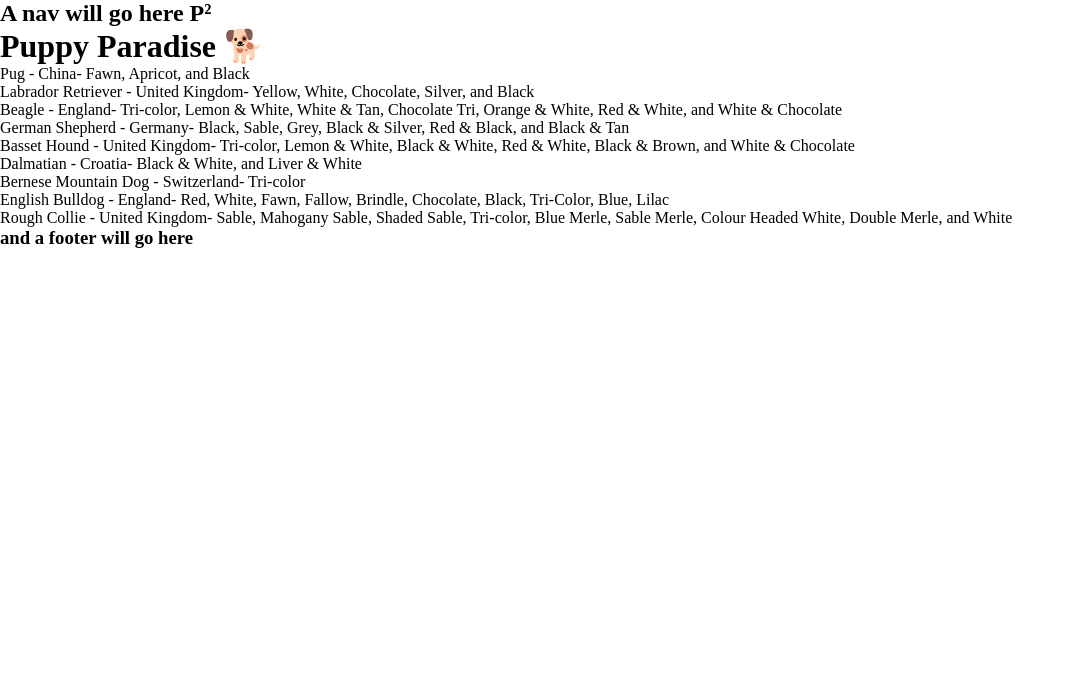
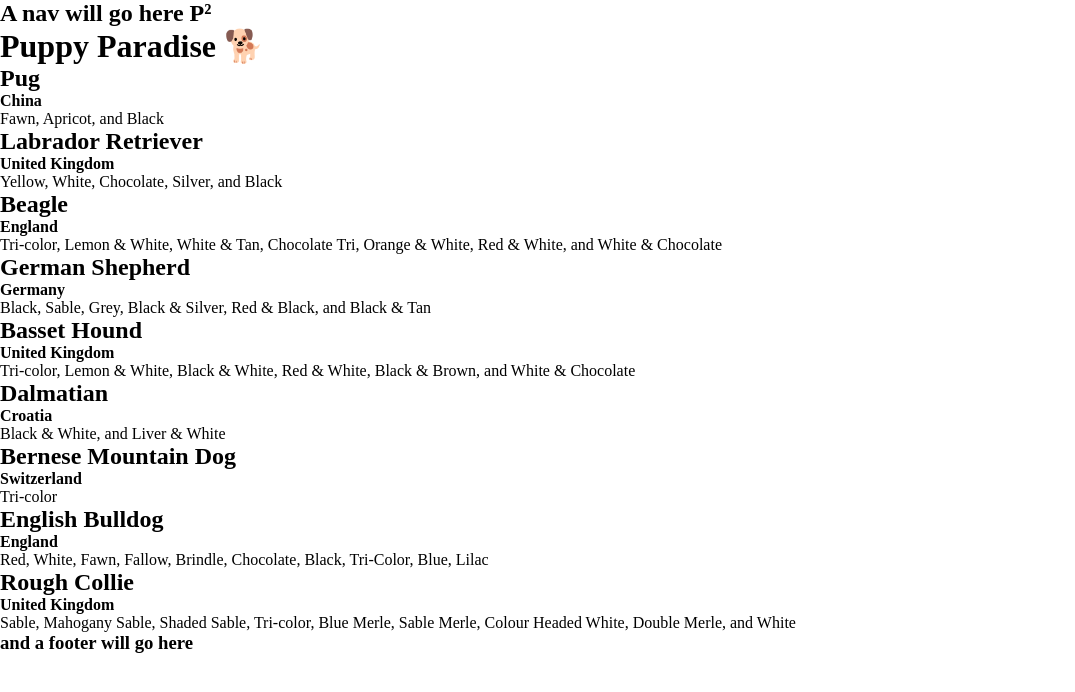
Before and after one commit to jos3ph-m/Puppy-Paradise, a React (Create React App) app: page / in a window 1280 px wide. Shown: the top 692 px of the page, without its empty margins (0-1075 px from the left). Built offline with nearby package versions, Linux system fonts and the light colour scheme.

Commit message:
Bringing data into Dogs - 4

```diff
--- a/src/components/Dog.js
+++ b/src/components/Dog.js
@@ -5,15 +5,17 @@ import { DogData } from './DogData';
 const Dogs = () => {
   return (
     <div>
-      <ul>
+      <div>
         {DogData.map((dog, index) => {
           return (
-            <li>
-              {dog.breed} - {dog.origin}- {dog.colors}
-            </li>
+            <div key={index}>
+              <h2>{dog.breed}</h2>
+              <h4>{dog.origin}</h4>
+              <p>{dog.colors}</p>
+            </div>
           );
         })}
-      </ul>
+      </div>
     </div>
   );
 };
```
